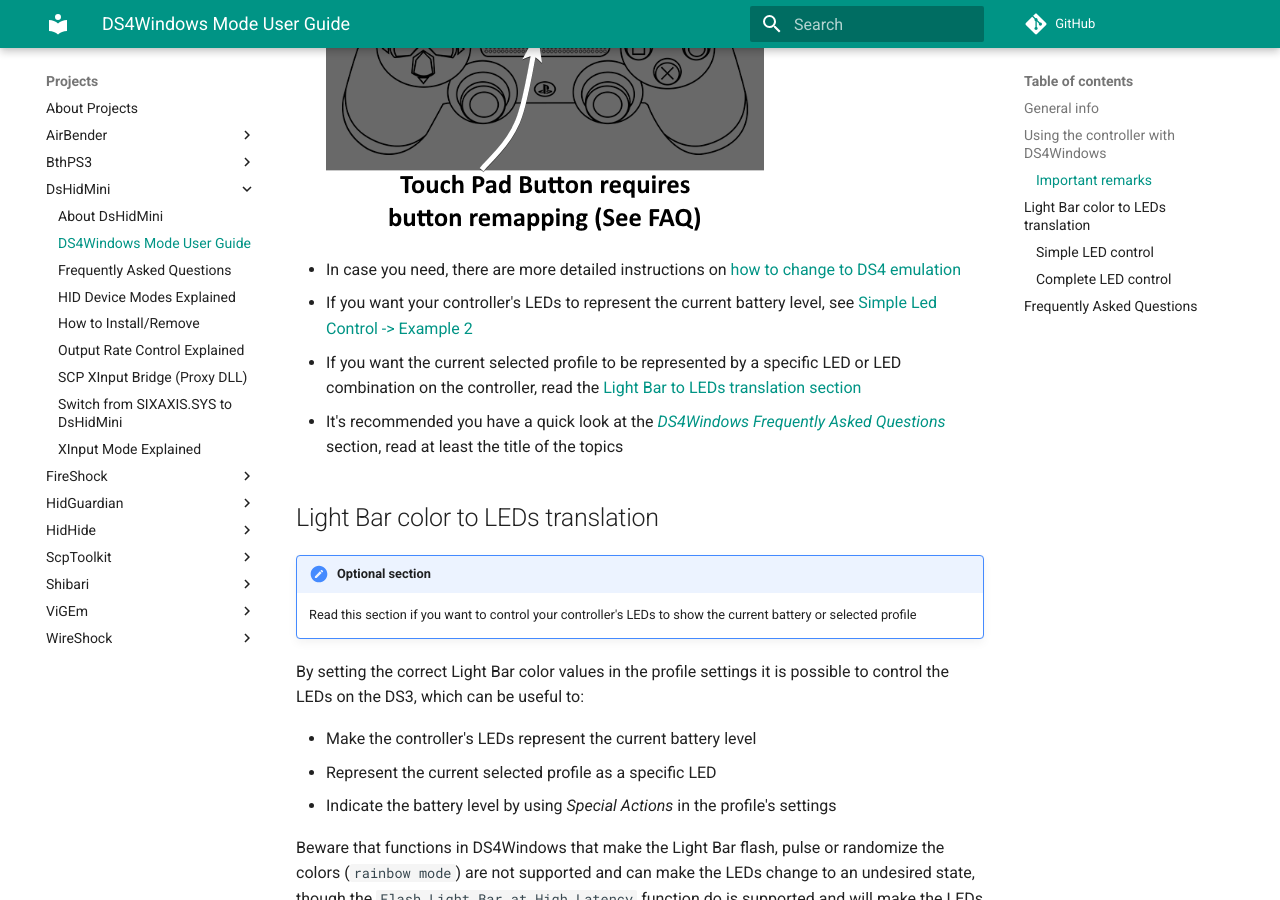
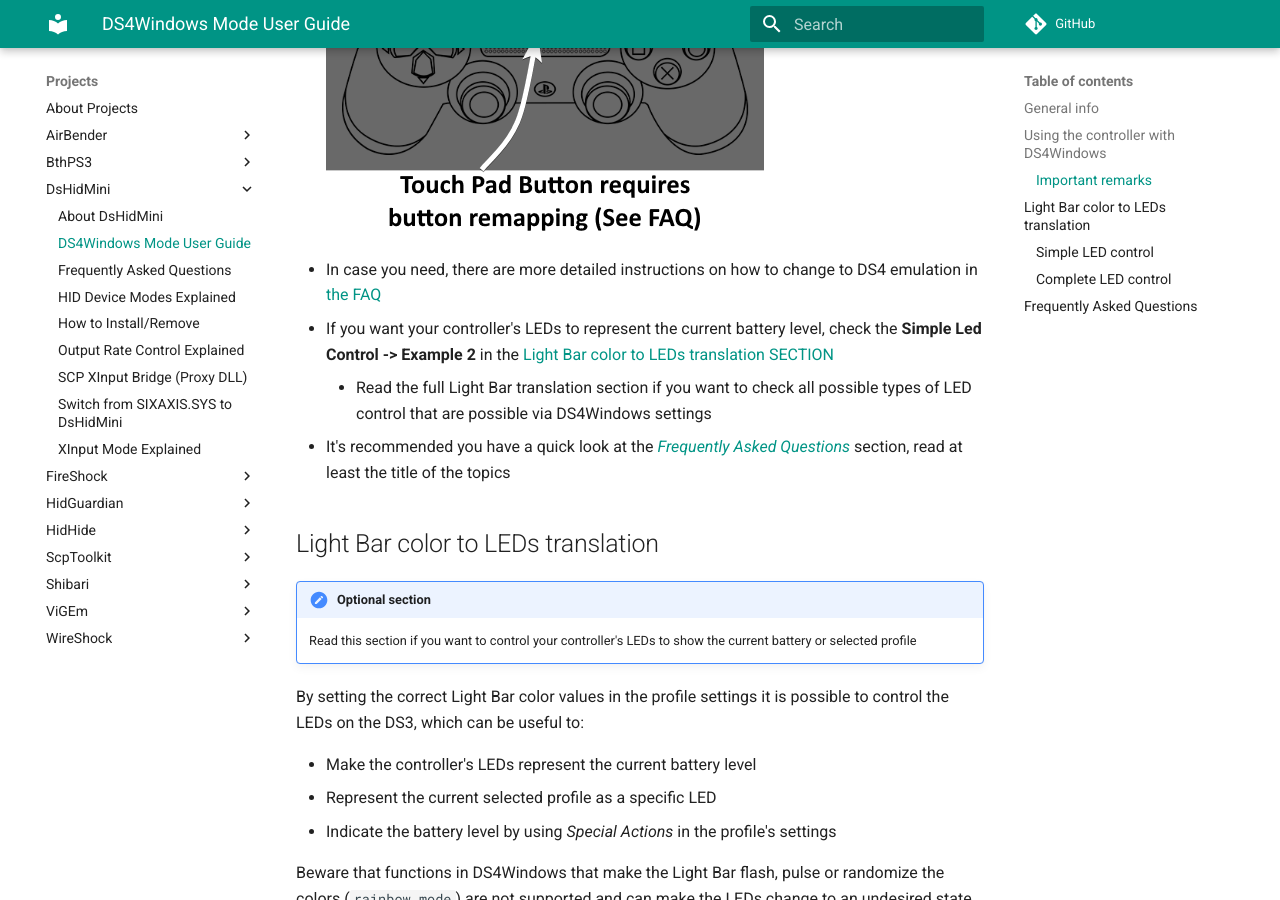
Before and after one commit to nefarius/ViGEm.github.io, an MkDocs documentation site: the page built from docs/projects/DsHidMini/DS4-Mode-User-Guide.md, in a window 1280 px wide and 900 px high, scrolled down 2022 px. Built offline with MkDocs 1.6.1 and Material for MkDocs 9.7.7, drawn with Linux system fonts in a browser that asks for light colours; comment, search, counter and statistics services are not loaded.

Commit message:
reworded some items and fixed hyperlinks

```diff
--- a/docs/projects/DsHidMini/DS4-Mode-User-Guide.md
+++ b/docs/projects/DsHidMini/DS4-Mode-User-Guide.md
@@ -43,10 +43,10 @@
 
 - Keep in mind: `Select` and `Start` buttons are recognized as the `Share` and `Options` buttons in DS4Windows
 ![DS3toDS4ButtonLayout](images/DS3toDS4ButtonLayout.png){: .glightbox }
-- In case you need, there are more detailed instructions on [how to change to DS4 emulation](#how-do-i-change-between-xinput-and-ds4-emulation)
-- If you want your controller's LEDs to represent the current battery level, see [Simple Led Control -> Example 2](#simple-led-control)
-- If you want the current selected profile to be represented by a specific LED or LED combination on the controller, read the [Light Bar to LEDs translation section](#light-bar-color-to-leds-translation)
-- It's recommended you have a quick look at the [_DS4Windows Frequently Asked Questions_](#frequently-asked-questions) section, read at least the title of the topics
+- In case you need, there are more detailed instructions on how to change to DS4 emulation in [the FAQ](#frequently-asked-questions)
+- If you want your controller's LEDs to represent the current battery level, check the **Simple Led Control -> Example 2** in the [Light Bar color to LEDs translation SECTION](#light-bar-color-to-leds-translation)
+    - Read the full Light Bar translation section if you want to check all possible types of LED control that are possible via DS4Windows settings
+- It's recommended you have a quick look at the [_Frequently Asked Questions_](#frequently-asked-questions) section, read at least the title of the topics
 
 ## Light Bar color to LEDs translation
 
```
